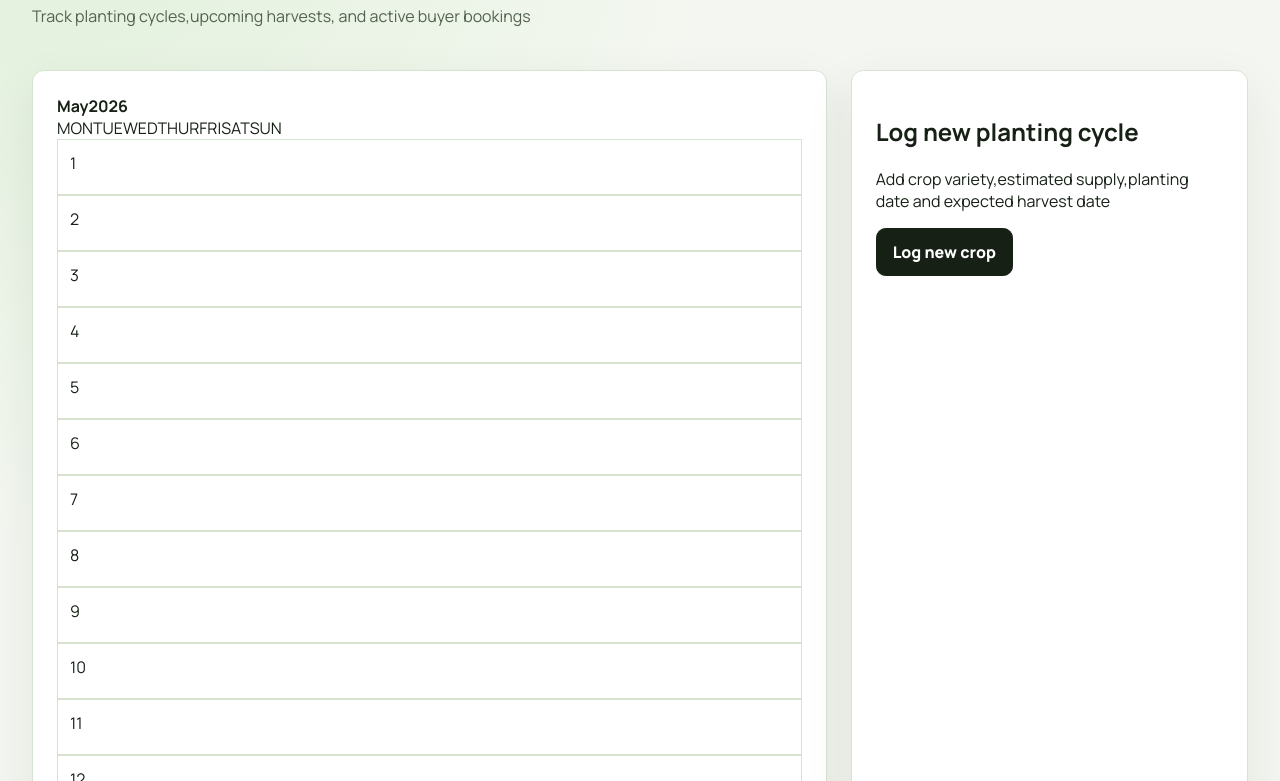
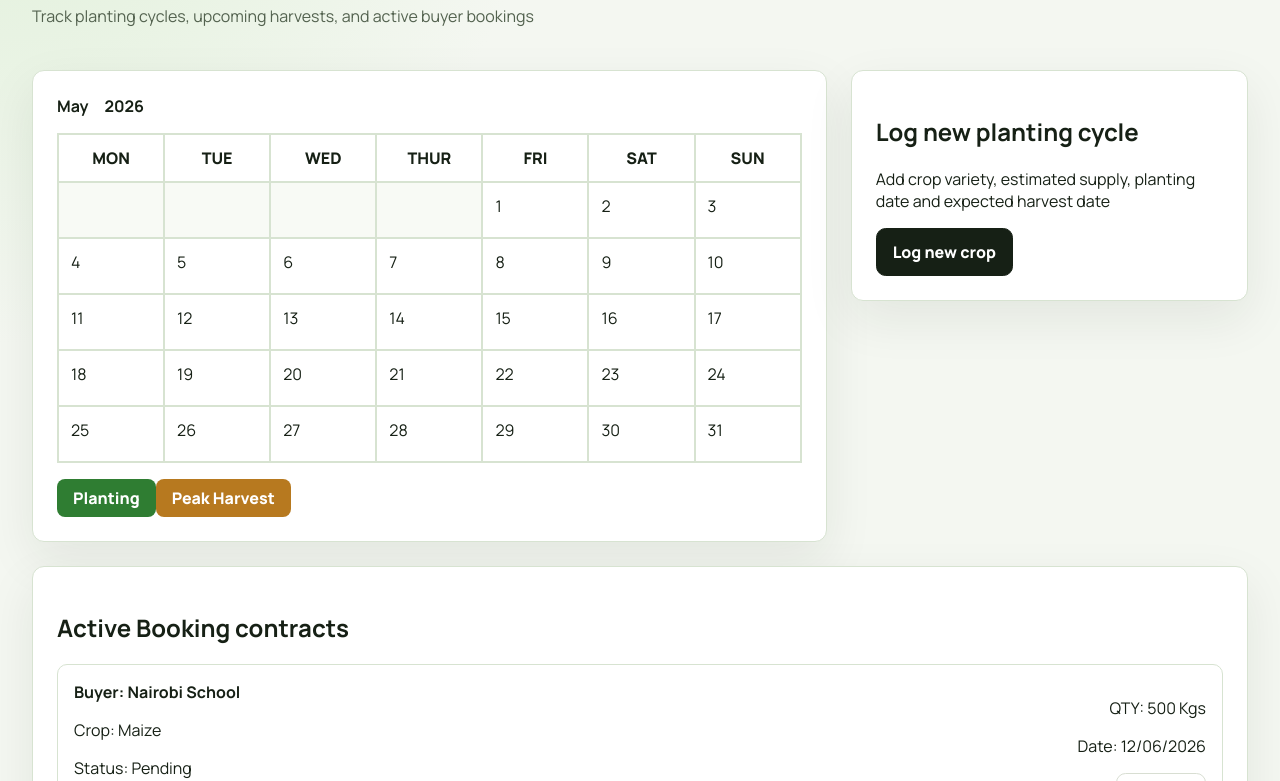
Before and after one commit to jimamuto/marketsync, a Next.js app: page /farmer in a window 1280 px wide. Shown: the part 199-980 px from the top of the page. Built offline with nearby package versions, Linux system fonts and the light colour scheme; no server answers.

Commit message:
css:fix styling for calender

```diff
--- a/src/app/farmer/page.tsx
+++ b/src/app/farmer/page.tsx
@@ -9,7 +9,6 @@ const bookings = [
     date: "12/06/2026",
     status: "Pending",
   },
-
   {
     buyer: "County Hospital",
     crop: "Potatoes",
@@ -17,26 +16,28 @@ const bookings = [
     date: "18/06/2026",
     status: "Confirmed",
   },
-
 ];
 
-export default function FarmerPage(){
-  return(
-  <main className= "dashboard-page">
+const calendarLeadingDays = 4;
+const calendarDays = 31;
+
+export default function FarmerPage() {
+  return (
+    <main className="dashboard-page">
       <PageHeader
         eyebrow="farmer dashboard"
-        title="Crop Planning calender"
-        description="Track planting cycles,upcoming harvests, and active buyer bookings"
+        title="Crop Planning calendar"
+        description="Track planting cycles, upcoming harvests, and active buyer bookings"
       />
 
       <section className="dashboard-grid">
-        <DashboardCard className="calender-card">
-          <div>
+        <DashboardCard className="calendar-card">
+          <div className="calendar-top">
             <strong>May</strong>
             <strong>2026</strong>
           </div>
 
-          <div className="calender-grid">
+          <div className="calendar-grid">
             <span>MON</span>
             <span>TUE</span>
             <span>WED</span>
@@ -45,36 +46,40 @@ export default function FarmerPage(){
             <span>SAT</span>
             <span>SUN</span>
 
-            {Array.from({ length: 21 }, (_, index) => ( //use array to create 21 days
+            {Array.from({ length: calendarLeadingDays }, (_, index) => (
+              <div key={`empty-${index}`} className="calendar-day calendar-day-empty" />
+            ))}
+
+            {Array.from({ length: calendarDays }, (_, index) => (
               <div key={index} className="calendar-day">
                 {index + 1}
               </div>
             ))}
           </div>
 
-          <div className="calender-note planting">Planting</div>
-          <div className="calender-note harvest">Peak Harvest</div>
+          <div className="calendar-note planting">Planting</div>
+          <div className="calendar-note harvest">Peak Harvest</div>
         </DashboardCard>
 
 
         <DashboardCard title="Log new planting cycle">
-          <p>Add crop variety,estimated supply,planting date and expected harvest date</p>
+          <p>Add crop variety, estimated supply, planting date and expected harvest date</p>
           <button className="primary-button">Log new crop</button>
         </DashboardCard>
       </section>
 
       <DashboardCard title="Active Booking contracts">
         <div className="booking-list">
-          {bookings.map((booking)=>(
+          {bookings.map((booking) => (
             <article key={`${booking.buyer}-${booking.crop}`} className="booking-card">
               <div>
-                <strong>Buyer:{booking.buyer}</strong>
-                <p>Crop:{booking.crop}</p>
-                <p>Status:{booking.status}</p>
+                <strong>Buyer: {booking.buyer}</strong>
+                <p>Crop: {booking.crop}</p>
+                <p>Status: {booking.status}</p>
               </div>
-              <div>
+              <div className="booking-meta">
                 <p>QTY: {booking.quantity}</p>
-                <p>date:{booking.date}</p>
+                <p>Date: {booking.date}</p>
                 <button className="secondary-button">Accept</button>
               </div>
             </article>
--- a/src/app/globals.css
+++ b/src/app/globals.css
@@ -378,6 +378,7 @@ h1 {
    }
 
    .dashboard-grid {
+     align-items: start;
      display: grid;
      gap: 1.5rem;
      grid-template-columns: 2fr 1fr;
@@ -400,6 +401,10 @@ h1 {
      min-height: 56px;
      border: 1px solid #d7e3d1;
      padding: 0.75rem;
+   }
+
+   .calendar-day-empty {
+     background: #f8faf5;
    }
 
    .calendar-grid span {
@@ -437,6 +442,10 @@ h1 {
      border: 1px solid #d7e3d1;
      border-radius: 10px;
      padding: 1rem;
+   }
+
+   .booking-meta {
+     text-align: right;
    }
 
    .admin-page {
@@ -514,6 +523,10 @@ h1 {
 
      .booking-card {
        flex-direction: column;
+     }
+
+     .booking-meta {
+       text-align: left;
      }
    }
 
```
Lines whose indentation alone changed are shown as unchanged.
